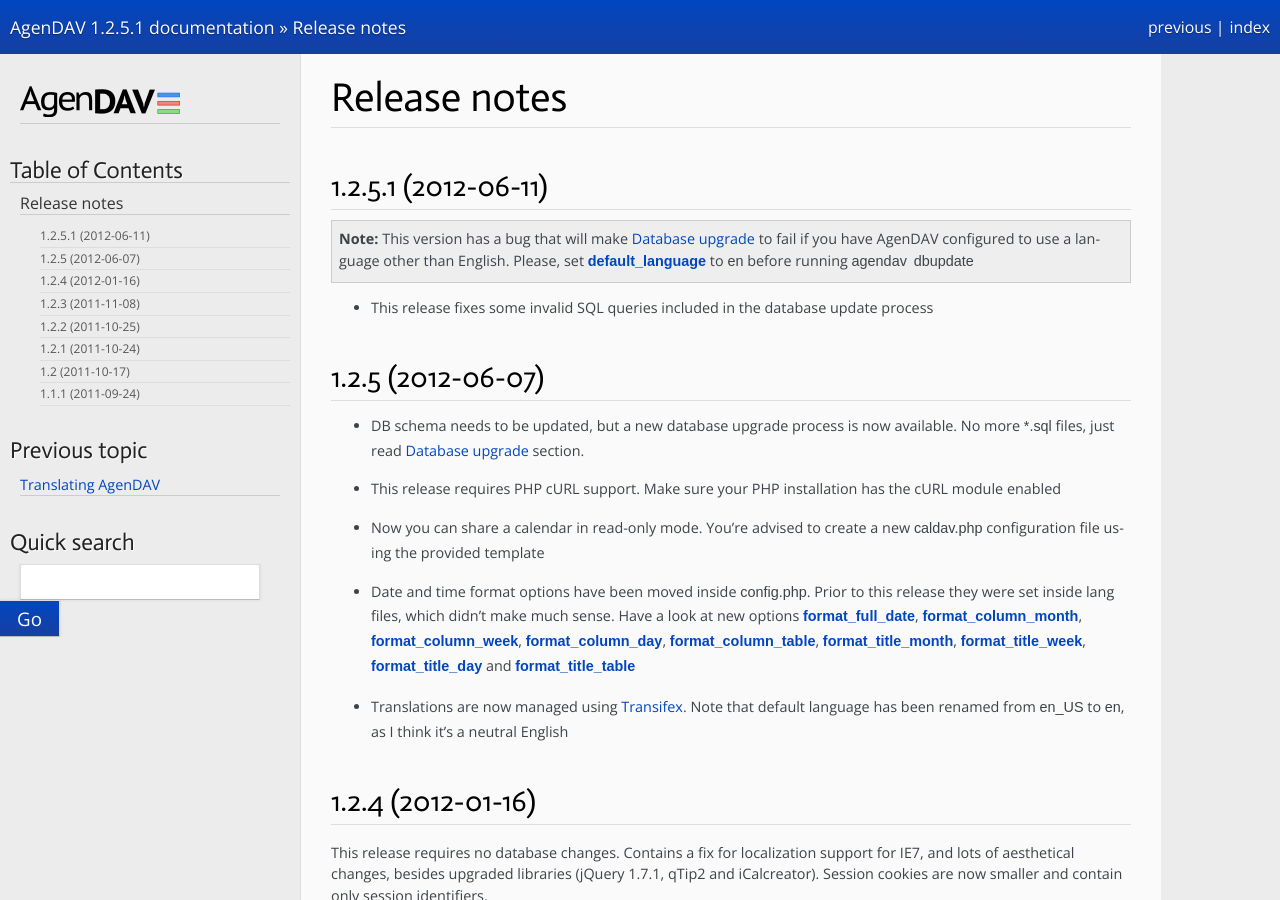
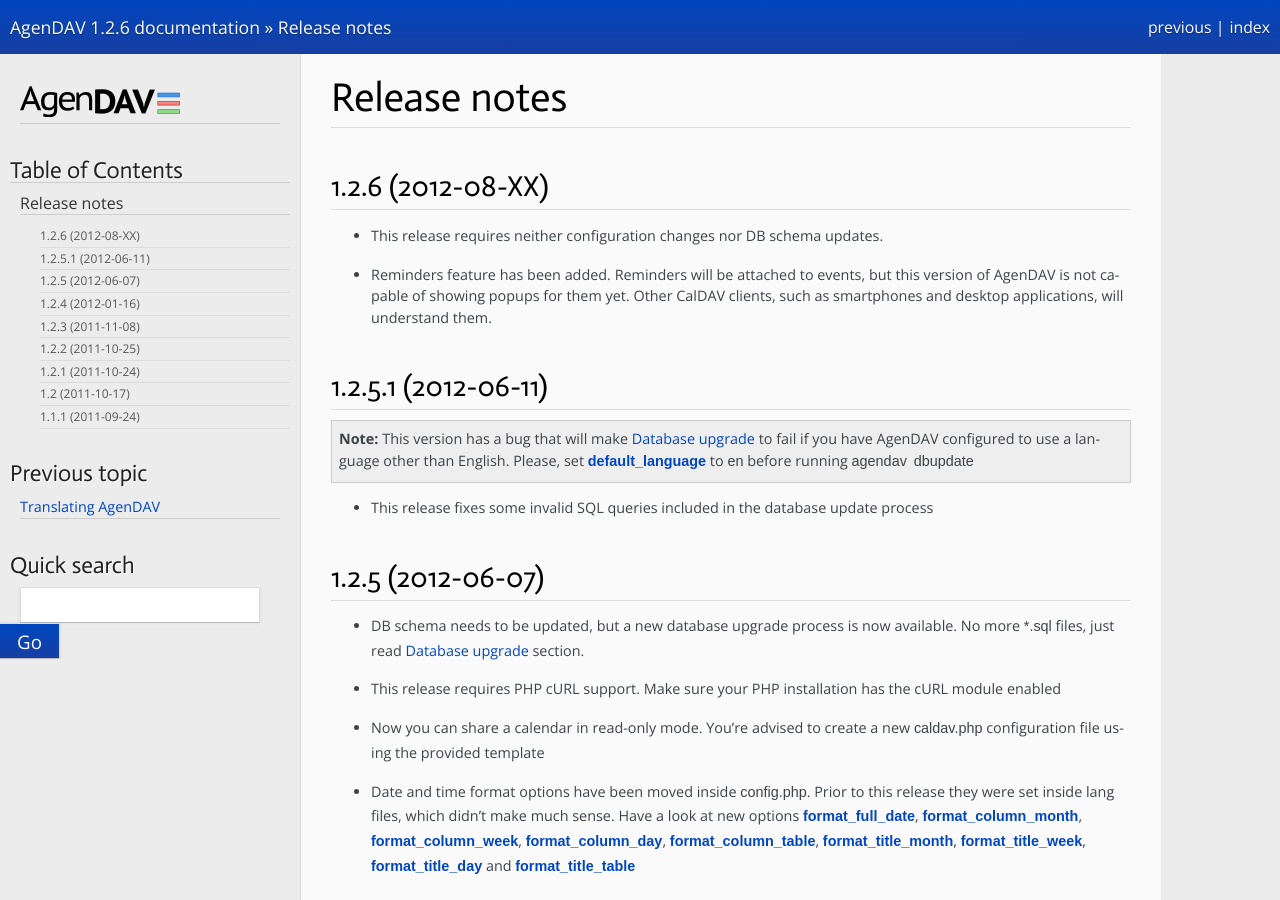
Before and after one commit to birdrock00/caldaver, a Sphinx documentation site: the page built from doc/source/releasenotes.rst, in a window 1280 px wide and 900 px high. Built offline with Sphinx 7.4.7, drawn with Linux system fonts in a browser that asks for light colours; some web fonts are replaced; some of the changed text lies outside the part shown.

Commit message:
Update docs

```diff
--- a/doc/source/conf.py
+++ b/doc/source/conf.py
@@ -48,9 +48,9 @@
 # built documents.
 #
 # The short X.Y version.
-version = '1.2.5.1'
+version = '1.2.6'
 # The full version, including alpha/beta/rc tags.
-release = '1.2.5.1'
+release = '1.2.6'
 
 # The language for content autogenerated by Sphinx. Refer to documentation
 # for a list of supported languages.
--- a/doc/source/releasenotes.rst
+++ b/doc/source/releasenotes.rst
@@ -2,6 +2,15 @@
 
 Release notes
 =============
+
+.. _v1.2.6:
+
+
+1.2.6 (2012-08-XX)
+------------------
+
+* This release requires neither configuration changes nor DB schema updates.
+* Reminders feature has been added. Reminders will be attached to events, but this version of AgenDAV is not capable of showing popups for them yet. Other CalDAV clients, such as smartphones and desktop applications, will understand them.
 
 .. _v1.2.5.1:
 
```
